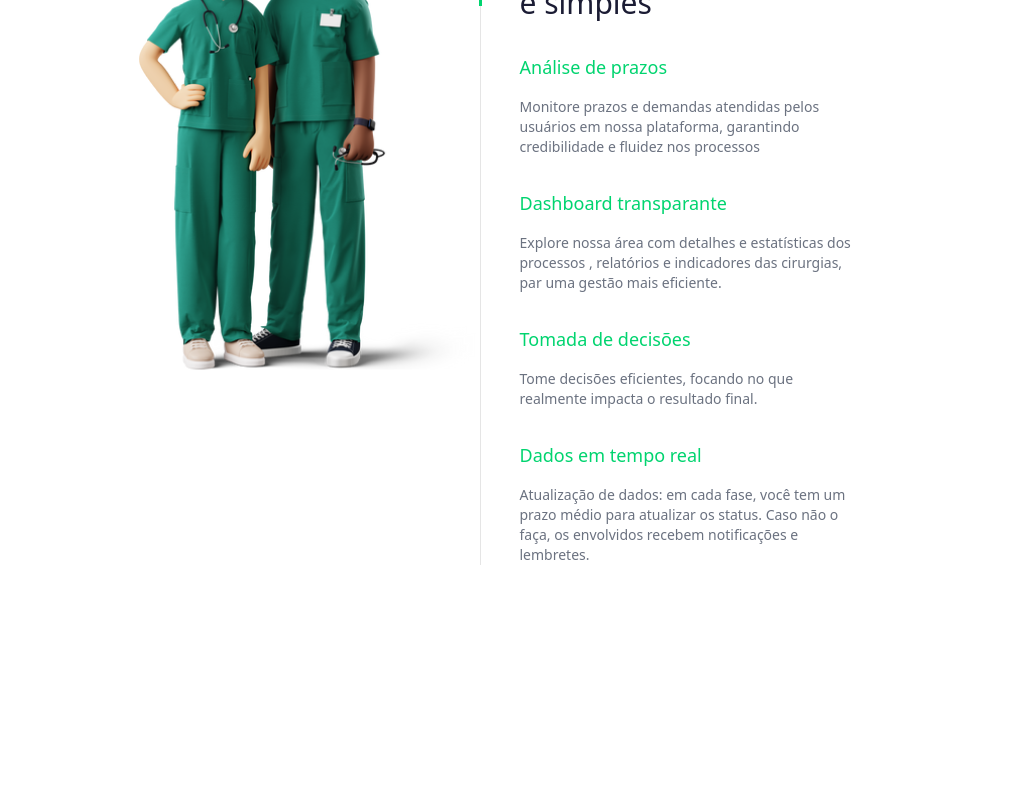
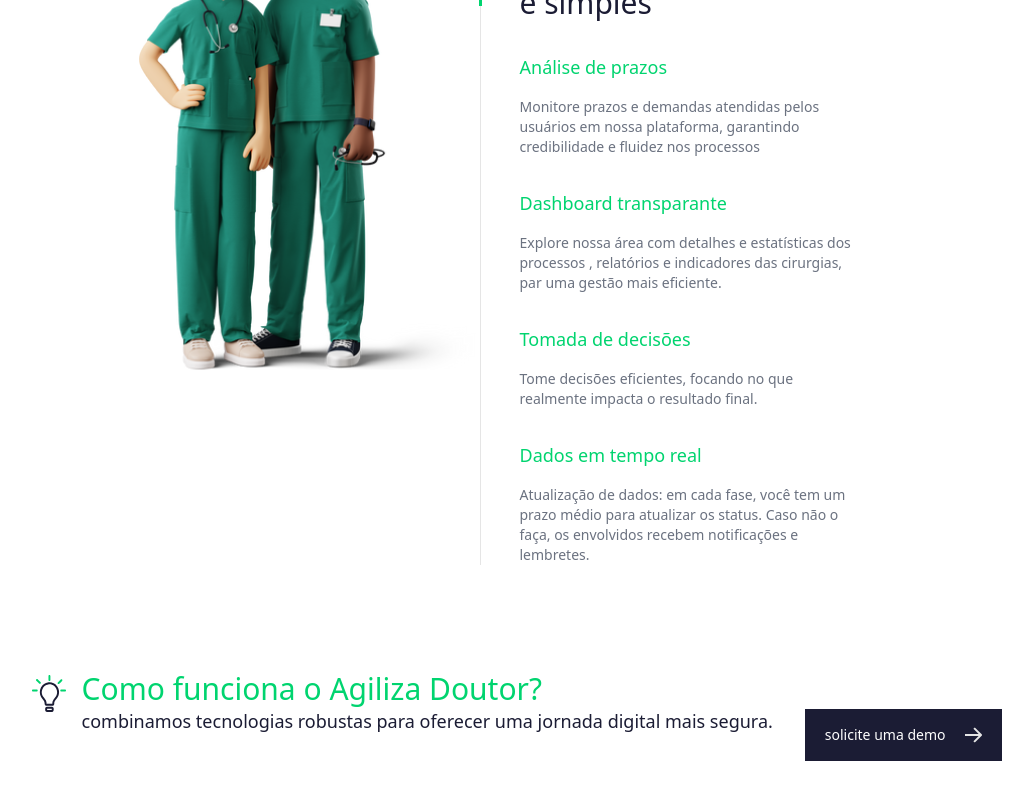
Before and after one commit to Paulo-Moncaio/agiliza-doutor-lp, a Next.js app: page / in a window 1280 px wide. Shown: the part 2364-3164 px from the top of the page, without its empty margins (11-1044 px from the left). Before the commit the page ends 2969 px from the top, so only its background shows below. Built offline with nearby package versions, Linux system fonts and the light colour scheme.

Commit message:
how it works section

```diff
--- a/src/app/page.tsx
+++ b/src/app/page.tsx
@@ -2,6 +2,7 @@ import About from '@/components/About'
 import Flow from '@/components/Flow'
 import Header from '@/components/Header'
 import Hero from '@/components/Hero'
+import HowItWorks from '@/components/HowItWorks'
 import Journey from '@/components/Journey'
 import Partners from '@/components/Partners'
 
@@ -15,6 +16,7 @@ export default function Home() {
         <Flow />
         <Partners />
         <Journey />
+        <HowItWorks />
       </main>
     </div>
   )
--- /dev/null
+++ b/src/components/HowItWorks.tsx
@@ -0,0 +1,33 @@
+import Image from 'next/image'
+import lampadaIcon from '../../public/lampada.svg'
+import rightArrow from '../../public/arrow-right.svg'
+import Link from 'next/link'
+
+export default function HowItWorks() {
+  return (
+    <section className="px-4">
+      <div className="max-w-5xl flex flex-col md:flex-row gap-8 mb-10 pt-10 items-center justify-center">
+        <div className="flex items-start">
+          <Image className="mt-1" src={lampadaIcon} alt={''} />
+          <div className="ml-4">
+            <h2 className="text-3xl text-agiliza-green">
+              Como funciona o Agiliza Doutor?
+            </h2>
+            <p className="text-lg font-normal">
+              combinamos tecnologias robustas para oferecer uma jornada digital
+              mais segura.{' '}
+            </p>
+          </div>
+        </div>
+        <Link
+          className="mt-16 pr-5 max-w-[236px] flex items-center justify-center py-4 text-sm font-normal bg-agiliza-azul-naval text-white"
+          href={'#'}
+        >
+          <p className="px-5">solicite uma demo</p>
+          <Image src={rightArrow} alt={''} />
+        </Link>
+      </div>
+      <div className="h-[1px] w-full bg-[#E0E0E0]" />
+    </section>
+  )
+}
```
Also changed, not shown: public/lampada.svg (added).
